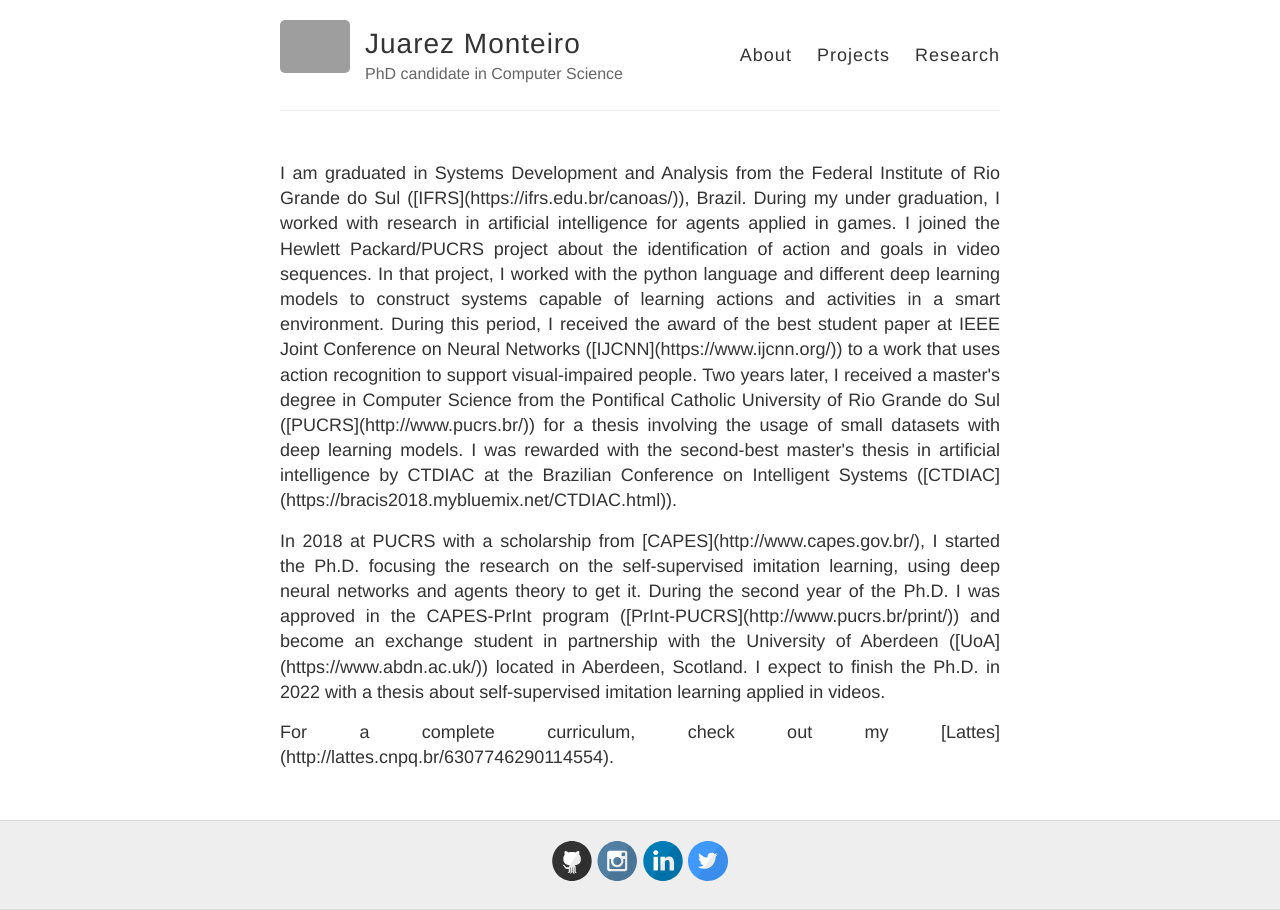
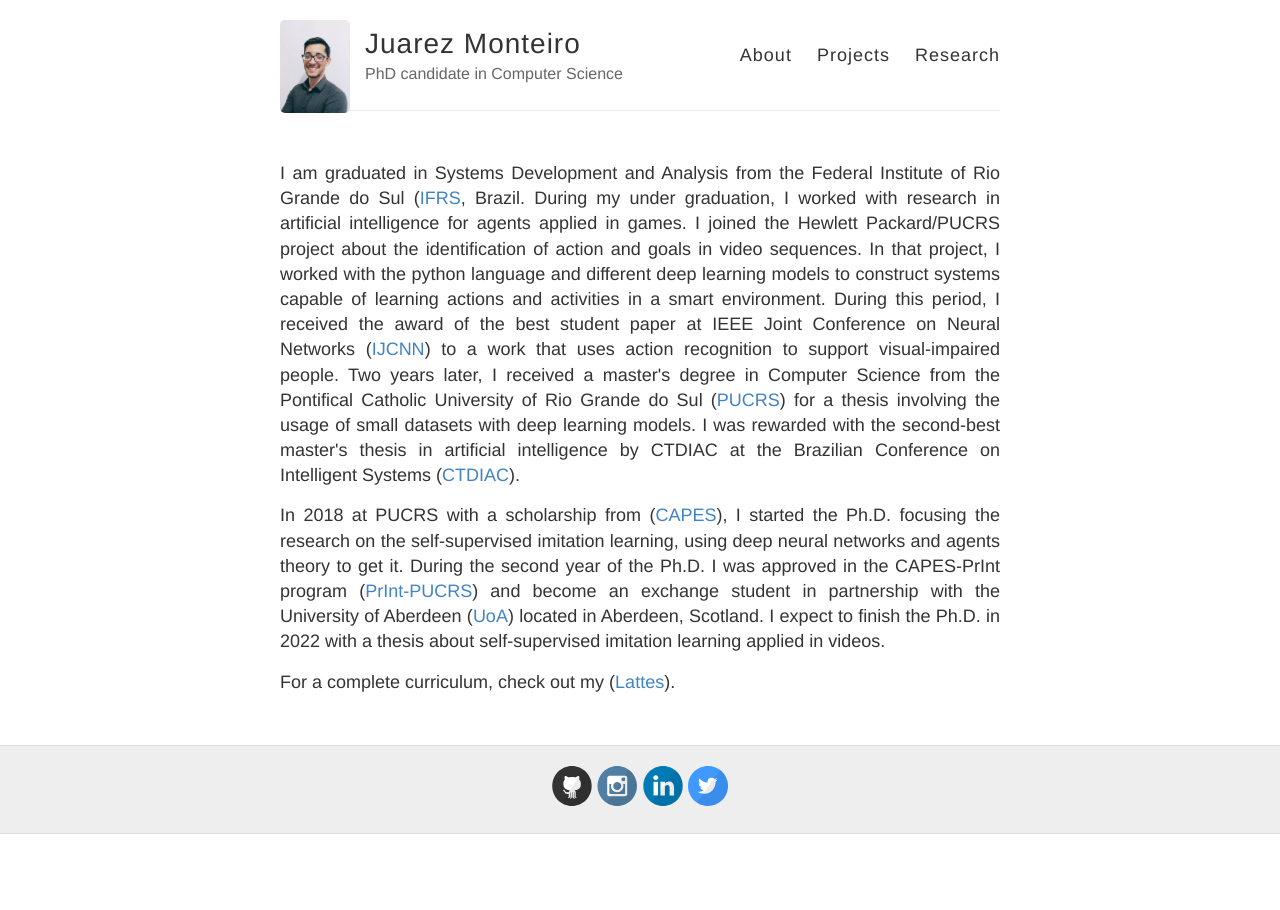
Before and after one commit to jrzmnt/jrzmnt.github.io, a Jekyll site: the page built from index.html, in a window 1280 px wide. Built offline with Jekyll 4.4.1, drawn with Linux system fonts in a browser that asks for light colours; grey boxes are pictures that could not be loaded.

Commit message:
fix perfil image and index

```diff
--- a/_config.yml
+++ b/_config.yml
@@ -9,7 +9,7 @@ name: Juarez Monteiro
 description: PhD candidate in Computer Science
 
 # URL of your avatar or profile pic (you could use your GitHub profile pic)
-avatar: https://github.com/jrzmnt/jrzmnt.github.io/raw/master/images/jrz.png
+avatar: https://github.com/jrzmnt/jrzmnt.github.io/raw/master/images/jrz.jpg
 
 #
 # Flags below are optional
--- a/index.html
+++ b/index.html
@@ -4,28 +4,34 @@ layout: default
 
 <p align="justify">
     I am graduated in Systems Development and Analysis from the Federal Institute of Rio Grande do Sul
-    ([IFRS](https://ifrs.edu.br/canoas/)), Brazil. During my under graduation, I worked with research in artificial
-    intelligence for agents applied in games. I joined the Hewlett Packard/PUCRS project about the identification of
+    (<a href="https://ifrs.edu.br/canoas/">IFRS</a>, Brazil. During my under graduation, I worked with research in
+    artificial intelligence for agents applied in games. I joined the Hewlett Packard/PUCRS project about the
+    identification of
     action and goals in video sequences. In that project, I worked with the python language and different deep learning
     models to construct systems capable of learning actions and activities in a smart environment. During this period, I
     received the award of the best student paper at IEEE Joint Conference on Neural Networks
-    ([IJCNN](https://www.ijcnn.org/)) to a work that uses action recognition to support visual-impaired people. Two
+    (<a href="https://www.ijcnn.org/">IJCNN</a>) to a work that uses action recognition to support visual-impaired
+    people. Two
     years later, I received a master's degree in Computer Science from the Pontifical Catholic University of Rio Grande
-    do Sul ([PUCRS](http://www.pucrs.br/)) for a thesis involving the usage of small datasets with deep learning models.
+    do Sul (<a href="http://www.pucrs.br/">PUCRS</a>) for a thesis involving the usage of small datasets with deep
+    learning models.
     I was rewarded with the second-best master's thesis in artificial intelligence by CTDIAC at the Brazilian Conference
-    on Intelligent Systems ([CTDIAC](https://bracis2018.mybluemix.net/CTDIAC.html)).
+    on Intelligent Systems (<a href="https://bracis2018.mybluemix.net/CTDIAC.html">CTDIAC</a>).
 </p>
 
 <p align="justify">
-    In 2018 at PUCRS with a scholarship from [CAPES](http://www.capes.gov.br/), I started the Ph.D. focusing the
+    In 2018 at PUCRS with a scholarship from (<a href="http://www.capes.gov.br/">CAPES</a>), I started the Ph.D.
+    focusing the
     research on the self-supervised imitation learning, using deep neural networks and agents theory to get it. During
-    the second year of the Ph.D. I was approved in the CAPES-PrInt program ([PrInt-PUCRS](http://www.pucrs.br/print/))
-    and become an exchange student in partnership with the University of Aberdeen ([UoA](https://www.abdn.ac.uk/))
+    the second year of the Ph.D. I was approved in the CAPES-PrInt program (<a
+        href="http://www.pucrs.br/print/">PrInt-PUCRS</a>)
+    and become an exchange student in partnership with the University of Aberdeen (<a
+        href="https://www.abdn.ac.uk/">UoA</a>)
     located in Aberdeen, Scotland.
     I expect to finish the Ph.D. in 2022 with a thesis about self-supervised imitation learning applied in videos.
 </p>
 
 <p align="justify">
-    For a complete curriculum, check out my [Lattes](http://lattes.cnpq.br/6307746290114554).
+    For a complete curriculum, check out my (<a href="http://lattes.cnpq.br/6307746290114554">Lattes</a>).
     <!--For a brief description, check out my [CV](data/cv.pdf)-->
 </p>
```
